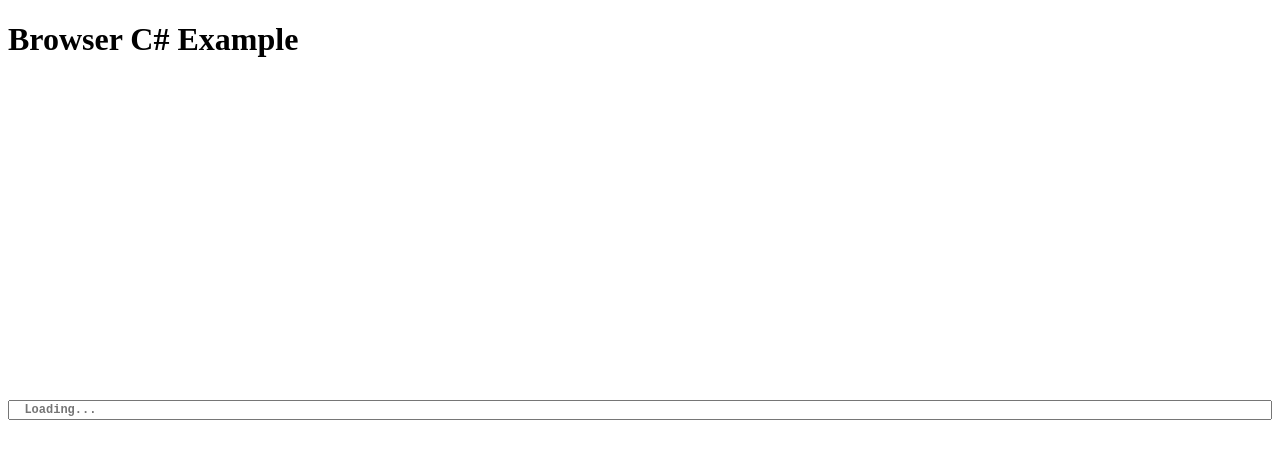
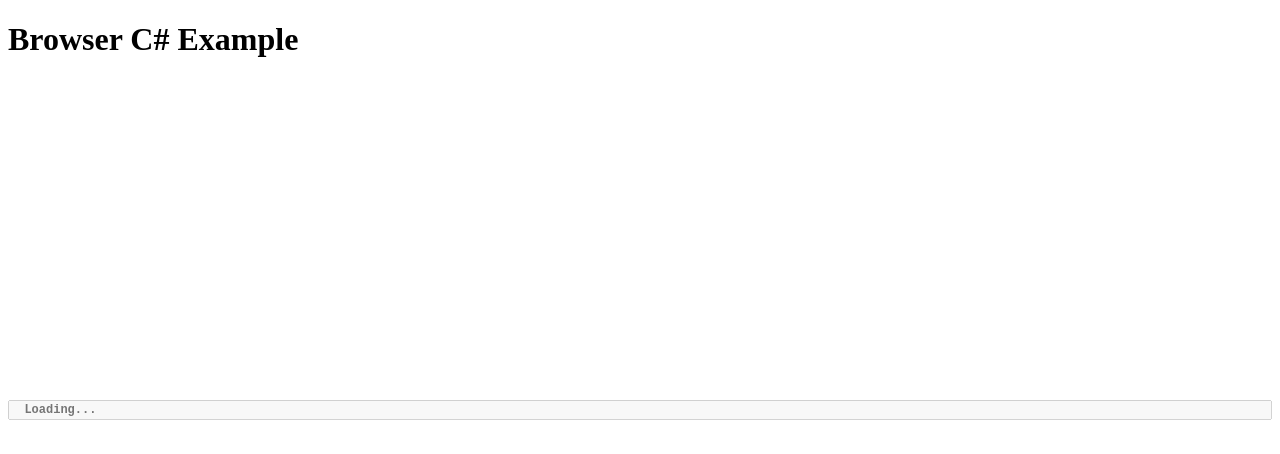
Before and after one commit to 89netraM/browser-csharp, a website built with webpack: page example/index.html in a window 1280 px wide. Built offline with nearby package versions, Linux system fonts and the light colour scheme.

Commit message:
Example: Input is disabled from the start

```diff
--- a/example/index.html
+++ b/example/index.html
@@ -52,7 +52,7 @@
 
 		<div class="code">
 			<ol id="output"></ol>
-			<input id="input" placeholder="Loading...">
+			<input id="input" placeholder="Loading..." disabled>
 		</div>
 
 		<script src="_framework/blazor.webassembly.js"></script>
--- a/example/src/index.ts
+++ b/example/src/index.ts
@@ -98,6 +98,7 @@ window.addEventListener("load", init, false);
 BrowserCSharp.OnReady(success => {
 	if (success) {
 		input.placeholder = "Write C# code and press enter";
+		input.disabled = false;
 	}
 	else {
 		input.placeholder = "Failed to load runtime dependencies";
```
